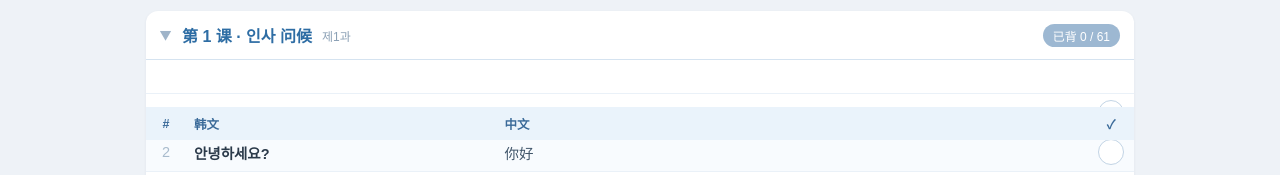
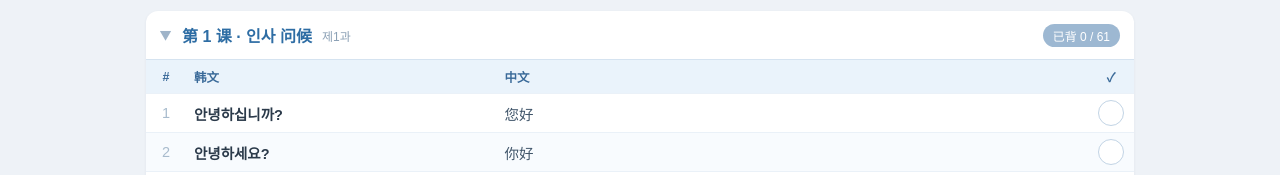
Before and after one commit to crysl-04/korean-words-panel, a plain HTML site: page index.html in a window 1280 px wide. Shown: the part 262-437 px from the top of the page. Drawn offline with Linux system fonts and the light colour scheme; some packages are replaced by stand-ins of ours; no server answers; a script that the page names is missing.

Commit message:
deploy: index.html

```diff
--- a/index.html
+++ b/index.html
@@ -46,7 +46,7 @@ main{max-width:1020px;margin:0 auto;padding:16px}
 .ubody{display:none;border-top:1px solid var(--line)}
 .unit.open .ubody{display:block}
 table{width:100%;border-collapse:collapse;font-size:14.5px}
-th{background:var(--head);color:#3a6a99;padding:7px 8px;text-align:left;font-size:12.5px;position:sticky;top:96px}
+th{background:var(--head);color:#3a6a99;padding:7px 8px;text-align:left;font-size:12.5px}
 td{padding:6px 8px;border-top:1px solid #eaf1f8}
 tr:nth-child(even) td{background:#f8fbfe}
 td.no{color:#a8bbcd;width:40px;text-align:center}
@@ -66,7 +66,7 @@ footer{text-align:center;color:#a5b6c6;font-size:12px;padding:10px 0 30px}
 .pbooks a{color:#5b9bd5;text-decoration:none;margin:0 5px}
 .pbooks a:hover{text-decoration:underline}
 #bsz{margin-top:6px;color:#b6c6d6}
-@media(max-width:640px){main{padding:10px}table{font-size:13px}th{position:static}h1{font-size:16px}}
+@media(max-width:640px){main{padding:10px}table{font-size:13px}h1{font-size:16px}}
 @media print{header,.ctl,.tabs,footer,.ov{display:none}.unit{page-break-after:always;box-shadow:none}.ubody{display:block!important}.tick.done{color:#fff}}
 </style>
 </head>
```
